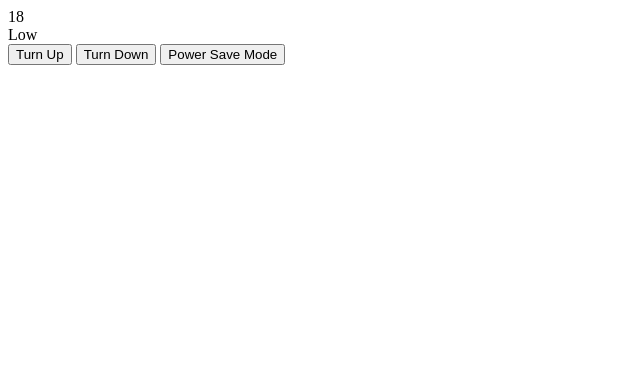
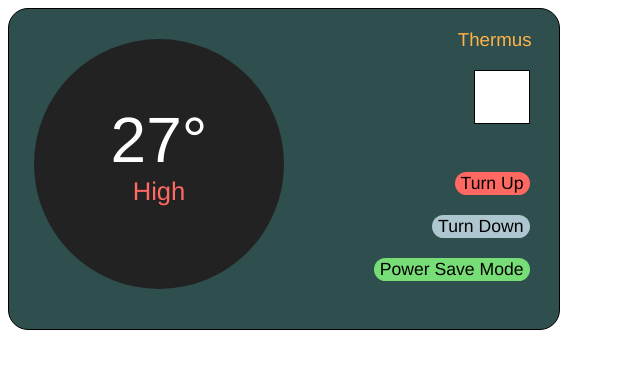
Before and after one commit to lukewickens1989/Thermostat, a plain HTML site: page src/index.html in a window 1280 px wide. Shown: the whole page, without its empty margins (0-640 px from the left). Drawn offline with Linux system fonts and the light colour scheme.

Commit message:
CSS styling added.

```diff
--- a/src/index.html
+++ b/src/index.html
@@ -4,22 +4,31 @@
   <meta charset="UTF-8">
   <meta name="viewport" content="width=device-width, initial-scale=1.0">
   <title>Thermostat App</title>
-  <script src="Thermostat.js"></script>
+  <link rel="stylesheet" href="style.css">
 </head>
 <body>
 
   <div class="container">
-    <div class="temp-display">
-      18
-    </div>
-    <div class="energy-display">
-      Low
+    <div class="display">
+      <p></p>
+      <div class="temp-display">
+        27°
+      </div>
+      <div class="energy-display">
+        High
+      </div>
     </div>
     <div class="controls">
+      <h3 class="logo">Thermus</h3>
+      <input class="temp-adj" type="text" maxlength="2">
+      <p></p>
       <button class="turn-up">Turn Up</button>
+      <p>
       <button class="turn-down">Turn Down</button>
+      <p>
       <button class="power-save-toggle">Power Save Mode</button>
     </div>
   </div>
 </body>
+<script src="Thermostat.js"></script>
 </html>
--- /dev/null
+++ b/src/style.css
@@ -0,0 +1,76 @@
+
+* {
+  font-family: Helvetica, sans-serif;
+  text-anchor: middle;
+  fill: white;
+}
+
+.container {
+  border: 1px solid black;
+  height: 300px;
+  width: 550px;
+  background-color: #2F4F4F;
+  border-radius: 20px;
+  padding-top: 20px;
+}
+
+
+.display {
+  border: none;
+  height: 250px;
+  width: 250px;
+  background-color: #222;
+  border-radius: 50%;
+  float: left;
+  font-size: 4em;
+  text-align: center;
+  color: white;
+  margin-left: 25px;
+  margin-top: 10px;
+}
+
+.energy-display {
+  font-size: 0.4em;
+  text-align: center;
+  border: none;
+  color: #ff6961;
+}
+
+.controls {
+  text-align: right;
+  padding-right: 5%;
+}
+
+button {
+  font-size: 1.1em;
+  border-radius: 20px;
+  margin: 2px;
+  border: none;
+  height: 10%;
+}
+
+h3 {
+  margin-top: 0px;
+  padding-top: 0px;
+  color: #ffb347;
+  font-weight: lighter;
+}
+.temp-adj {
+  height: 50px;
+  width: 50px;
+  border: 1px solid black;
+  font-size: 2.5em;
+  margin-right: 2px;
+  margin-bottom: 30px;
+}
+
+.power-save-toggle {
+  background-color: #77dd77;
+}
+.turn-up {
+  background-color: #ff6961 ;
+}
+
+.turn-down {
+  background-color: #AEC6CF;
+}
```
